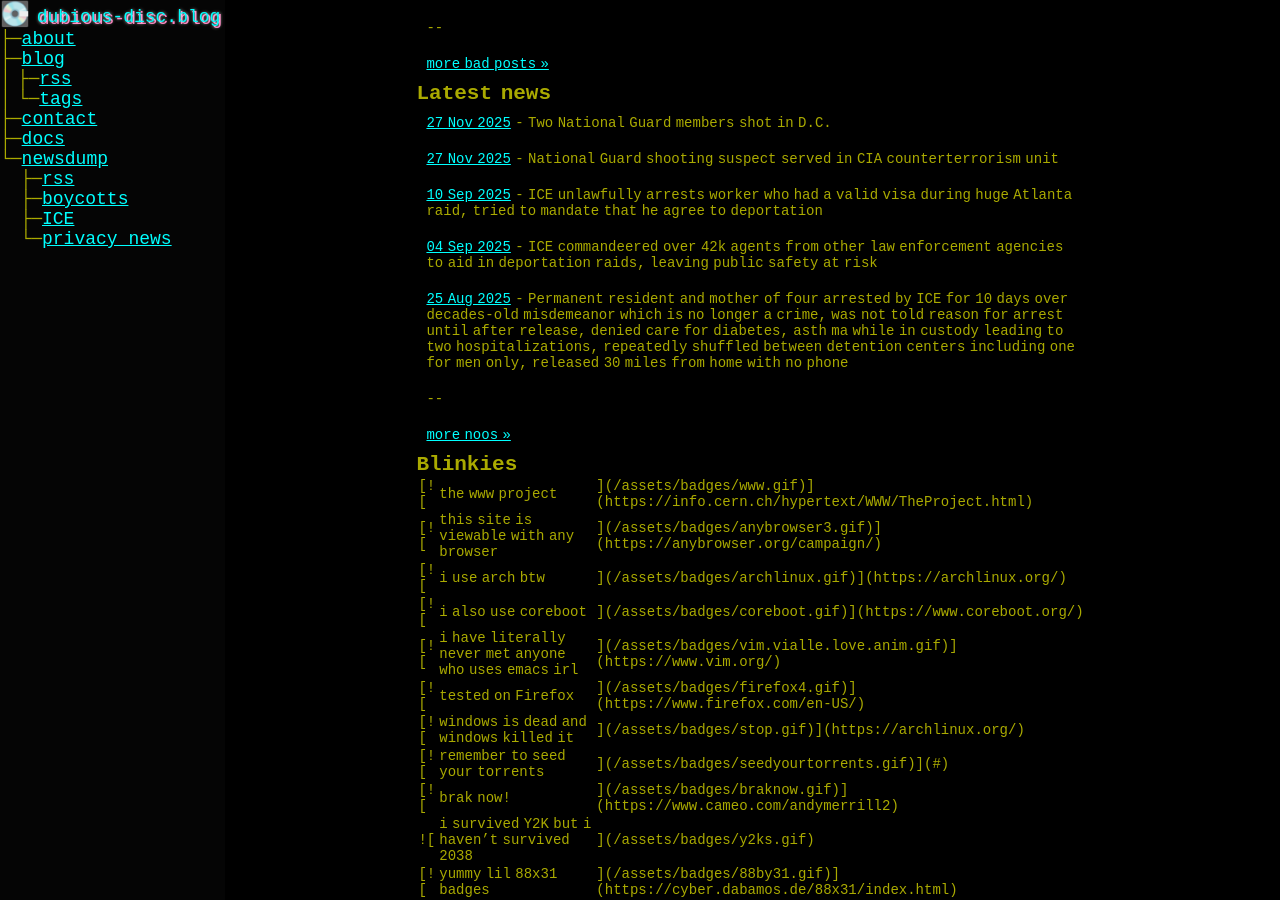
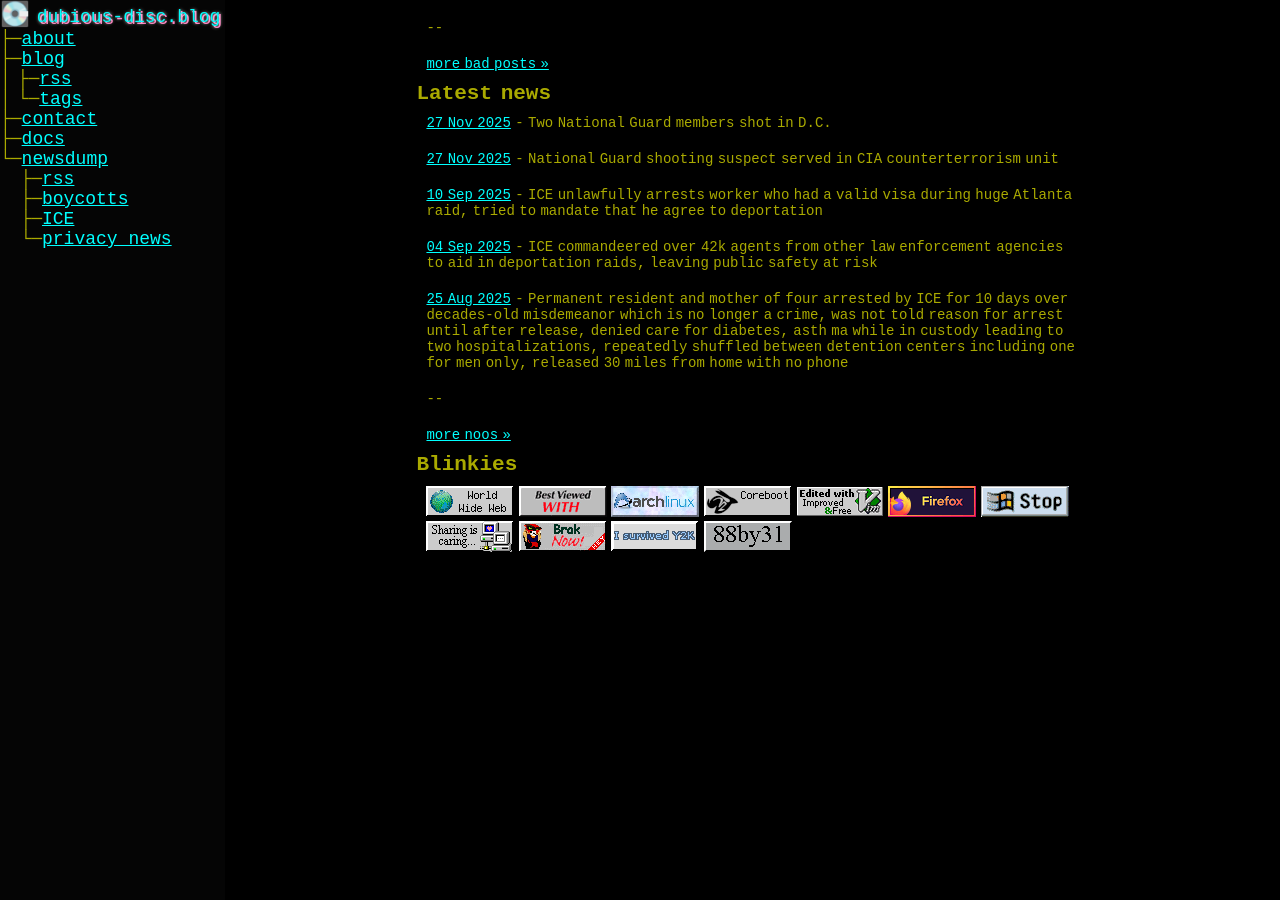
Before and after one commit to paranoid-porygon/paranoid-porygon.github.io, a Jekyll site: the page built from _pages/index.markdown, in a window 1280 px wide and 900 px high, scrolled down 679 px. Built offline with Jekyll 4.4.1, drawn with Linux system fonts in a browser that asks for light colours; after the commit the page ends 1245 px from its top, so only the background shows below that.

Commit message:
fixed index page

```diff
--- a/_pages/index.markdown
+++ b/_pages/index.markdown
@@ -43,14 +43,14 @@ Below you'll find the latest posts from my [personal weblog](/blog) as well as [
 
 ## Blinkies
 
-[![|the www project|](/assets/badges/www.gif)](https://info.cern.ch/hypertext/WWW/TheProject.html)
-[![|this site is viewable with any browser|](/assets/badges/anybrowser3.gif)](https://anybrowser.org/campaign/)
-[![|i use arch btw|](/assets/badges/archlinux.gif)](https://archlinux.org/)
-[![|i also use coreboot|](/assets/badges/coreboot.gif)](https://www.coreboot.org/)
-[![|i have literally never met anyone who uses emacs irl|](/assets/badges/vim.vialle.love.anim.gif)](https://www.vim.org/)
-[![|tested on Firefox|](/assets/badges/firefox4.gif)](https://www.firefox.com/en-US/)
-[![|windows is dead and windows killed it|](/assets/badges/stop.gif)](https://archlinux.org/)
-[![|remember to seed your torrents|](/assets/badges/seedyourtorrents.gif)](#)
-[![|brak now!|](/assets/badges/braknow.gif)](https://www.cameo.com/andymerrill2)
-![|i survived Y2K but i haven't survived 2038|](/assets/badges/y2ks.gif)
-[![|yummy lil 88x31 badges|](/assets/badges/88by31.gif)](https://cyber.dabamos.de/88x31/index.html)
+[![the www project](/assets/badges/www.gif)](https://info.cern.ch/hypertext/WWW/TheProject.html)
+[![this site is viewable with any browser](/assets/badges/anybrowser3.gif)](https://anybrowser.org/campaign/)
+[![i use arch btw](/assets/badges/archlinux.gif)](https://archlinux.org/)
+[![i also use coreboot](/assets/badges/coreboot.gif)](https://www.coreboot.org/)
+[![i have literally never met anyone who uses emacs irl](/assets/badges/vim.vialle.love.anim.gif)](https://www.vim.org/)
+[![tested on Firefox](/assets/badges/firefox4.gif)](https://www.firefox.com/en-US/)
+[![windows is dead and windows killed it](/assets/badges/stop.gif)](https://archlinux.org/)
+[![remember to seed your torrents](/assets/badges/seedyourtorrents.gif)](#)
+[![brak now!](/assets/badges/braknow.gif)](https://www.cameo.com/andymerrill2)
+![i survived Y2K but i haven't survived 2038](/assets/badges/y2ks.gif)
+[![yummy lil 88x31 badges](/assets/badges/88by31.gif)](https://cyber.dabamos.de/88x31/index.html)
```
